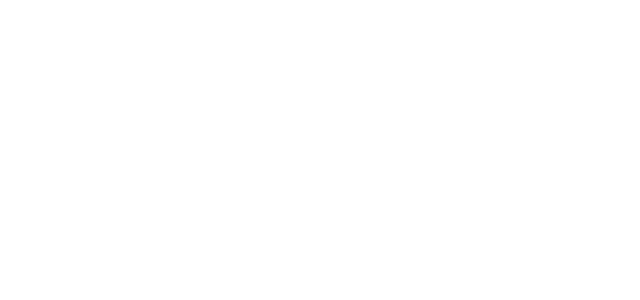
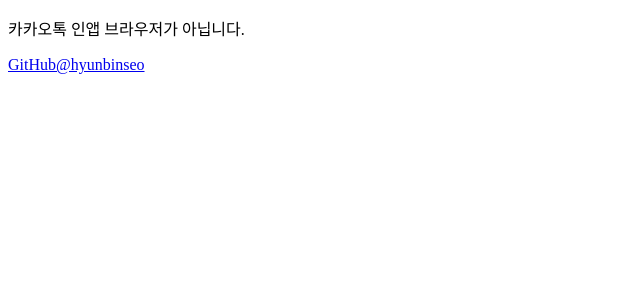
Before and after one commit to hyunbinseo/demo.hyunbin.page, a SvelteKit app: page /1725515464613 in a window 1280 px wide. Before the commit this address had no page. Shown: the top 300 px of the page, without its empty margins (0-640 px from the left). Built offline with nearby package versions, Linux system fonts and the light colour scheme.

Commit message:
feat: kakaotalk external browser demo

```diff
--- /dev/null
+++ b/src/routes/1725515464613/+page.svelte
@@ -0,0 +1,14 @@
+<script>
+	export let data;
+
+	const href = 'https://github.com/hyunbinseo/';
+	const text = 'GitHub@hyunbinseo';
+</script>
+
+{#if !data.isKakaoTalk}
+	<p>카카오톡 인앱 브라우저가 아닙니다.</p>
+	<a {href}>{text}</a>
+{:else}
+	<p>카카오톡 인앱 브라우저가 맞습니다.</p>
+	<a href="kakaotalk://web/openExternal?url={encodeURI(href)}">{text}</a>
+{/if}
--- /dev/null
+++ b/src/routes/1725515464613/+page.ts
@@ -0,0 +1,9 @@
+import { browser } from '$app/environment';
+import type { PageLoad } from './$types';
+
+export const ssr = false;
+
+export const load = (() => ({
+	meta: { title: '카카오톡 인앱 브라우저에서 기본 브라우저 열기', noindex: true },
+	isKakaoTalk: !browser ? undefined : window.navigator.userAgent.includes('KAKAOTALK')
+})) satisfies PageLoad;
```
